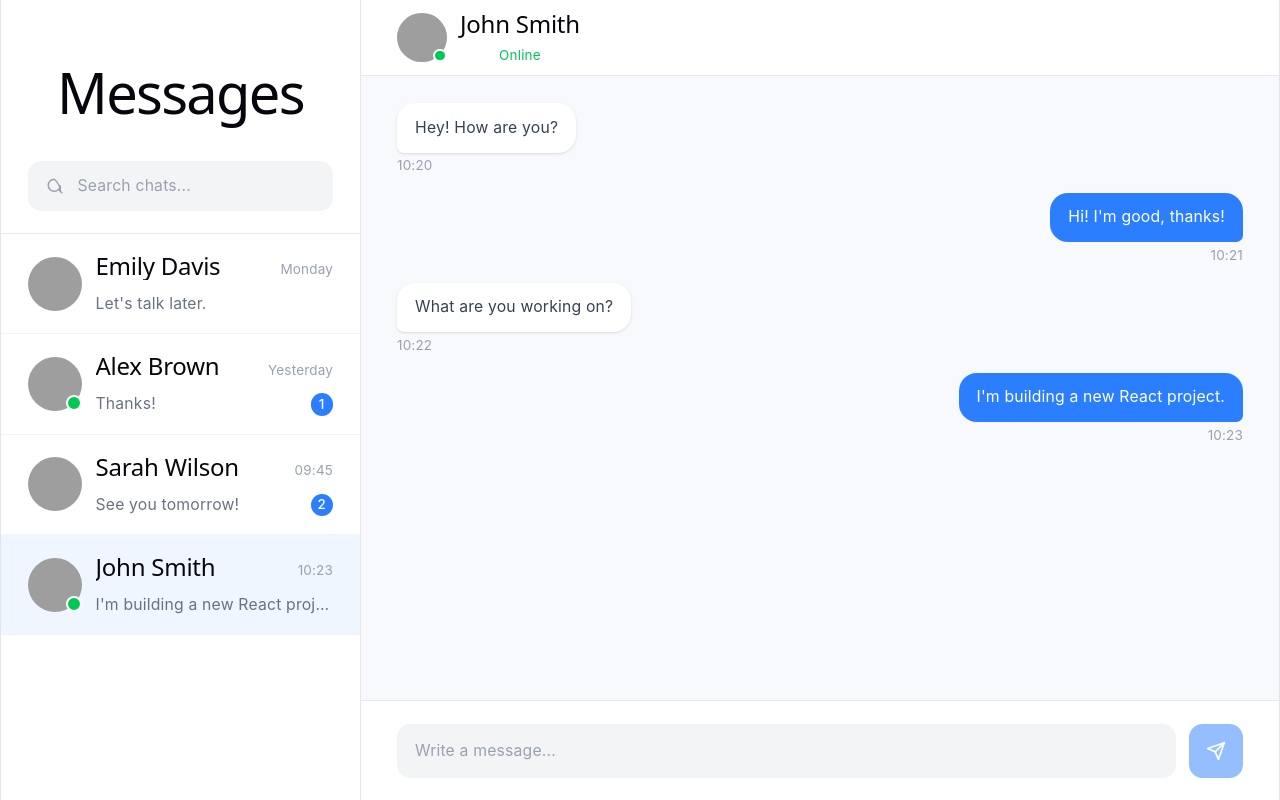
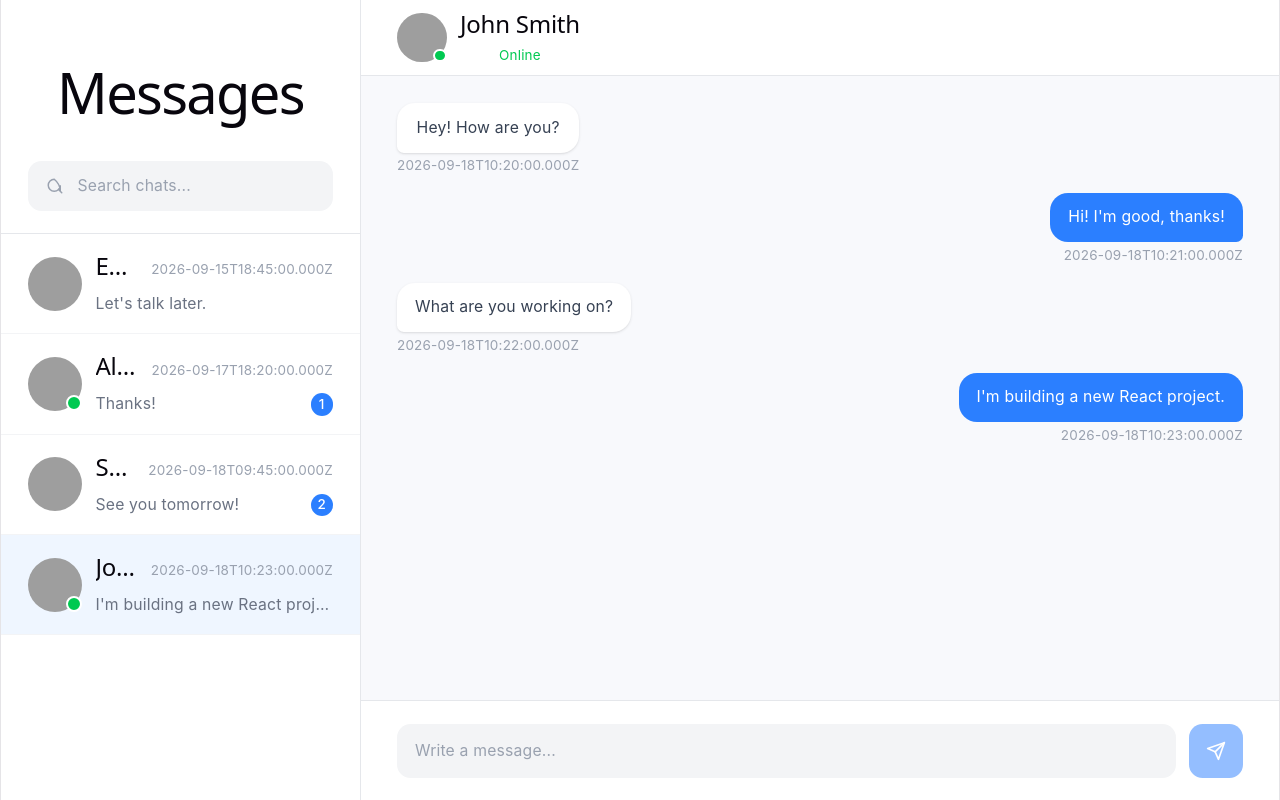
Before and after one commit to Filbertik/Chat_App, a React (Vite) app: page / in a window 1280 px wide. Built offline with nearby package versions, Linux system fonts and the light colour scheme; grey boxes are pictures that could not be loaded.

Commit message:
mock fix 2

```diff
--- a/src/data/mockChats.ts
+++ b/src/data/mockChats.ts
@@ -45,7 +45,7 @@ export const messages: Message[] = [
     chatId: "chat-1",
     senderId: "user-1",
     text: "Hey! How are you?",
-    createdAt: "10:20",
+    createdAt: "2026-09-18T10:20:00.000Z",
     isRead: true,
   },
   {
@@ -53,7 +53,7 @@ export const messages: Message[] = [
     chatId: "chat-1",
     senderId: "current-user",
     text: "Hi! I'm good, thanks!",
-    createdAt: "10:21",
+    createdAt: "2026-09-18T10:21:00.000Z",
     isRead: true,
   },
   {
@@ -61,7 +61,7 @@ export const messages: Message[] = [
     chatId: "chat-1",
     senderId: "user-1",
     text: "What are you working on?",
-    createdAt: "10:22",
+    createdAt: "2026-09-18T10:22:00.000Z",
     isRead: true,
   },
   {
@@ -69,7 +69,7 @@ export const messages: Message[] = [
     chatId: "chat-1",
     senderId: "current-user",
     text: "I'm building a new React project.",
-    createdAt: "10:23",
+    createdAt: "2026-09-18T10:23:00.000Z",
     isRead: true,
   },
   {
@@ -77,7 +77,7 @@ export const messages: Message[] = [
     chatId: "chat-2",
     senderId: "user-2",
     text: "See you tomorrow!",
-    createdAt: "09:45",
+    createdAt: "2026-09-18T09:45:00.000Z",
     isRead: false,
   },
   {
@@ -85,7 +85,7 @@ export const messages: Message[] = [
     chatId: "chat-3",
     senderId: "user-3",
     text: "Thanks!",
-    createdAt: "Yesterday",
+    createdAt: "2026-09-17T18:20:00.000Z",
     isRead: false,
   },
 ];
@@ -117,326 +117,9 @@ export const chats: Chat[] = [
       chatId: "chat-4",
       senderId: "user-4",
       text: "Let's talk later.",
-      createdAt: "Monday",
+      createdAt: "2026-09-15T18:45:00.000Z",
       isRead: true,
     },
     unreadCount: 0,
   },
 ];
-
-// import type { Chat, Message, User } from "@/types/chat";
-
-// export const currentUser: User = {
-//   id: "current-user",
-//   name: "You",
-//   avatar: "https://pravatar.cc",
-//   isOnline: true,
-// };
-
-// export const users: User[] = [
-//   {
-//     id: "user-1",
-//     name: "John Smith",
-//     avatar: "https://pravatar.cc",
-//     isOnline: true,
-//   },
-//   {
-//     id: "user-2",
-//     name: "Sarah Wilson",
-//     avatar: "https://pravatar.cc",
-//     isOnline: false,
-//   },
-//   {
-//     id: "user-3",
-//     name: "Alex Brown",
-//     avatar: "https://pravatar.cc",
-//     isOnline: true,
-//   },
-//   {
-//     id: "user-4",
-//     name: "Emily Davis",
-//     avatar: "https://pravatar.cc",
-//     isOnline: false,
-//   },
-// ];
-
-// export const messages: Message[] = [
-//   {
-//     id: "message-1",
-//     chatId: "chat-1",
-//     senderId: "user-1",
-//     text: "Hey! How are you?",
-//     createdAt: "10:20",
-//     isRead: true,
-//   },
-//   {
-//     id: "message-2",
-//     chatId: "chat-1",
-//     senderId: "current-user",
-//     text: "Hi! I'm good, thanks!",
-//     createdAt: "10:21",
-//     isRead: true,
-//   },
-//   {
-//     id: "message-3",
-//     chatId: "chat-1",
-//     senderId: "user-1",
-//     text: "What are you working on?",
-//     createdAt: "10:22",
-//     isRead: true,
-//   },
-//   {
-//     id: "message-4",
-//     chatId: "chat-1",
-//     senderId: "current-user",
-//     text: "I'm building a new React project.",
-//     createdAt: "10:23",
-//     isRead: true,
-//   },
-//   {
-//     id: "message-5",
-//     chatId: "chat-2",
-//     senderId: "user-2",
-//     text: "See you tomorrow!",
-//     createdAt: "09:45",
-//     isRead: false,
-//   },
-//   {
-//     id: "message-6",
-//     chatId: "chat-3",
-//     senderId: "user-3",
-//     text: "Thanks!",
-//     createdAt: "Yesterday",
-//     isRead: false,
-//   },
-// ];
-
-// export const chats: Chat[] = [
-//   {
-//     id: "chat-1",
-//     user: users[0],
-//     lastMessage: messages[3],
-//     unreadCount: 0,
-//   },
-//   {
-//     id: "chat-2",
-//     user: users[1],
-//     lastMessage: messages[4],
-//     unreadCount: 2,
-//   },
-//   {
-//     id: "chat-3",
-//     user: users[2],
-//     lastMessage: messages[5],
-//     unreadCount: 1,
-//   },
-//   {
-//     id: "chat-4",
-//     user: users[3],
-//     lastMessage: {
-//       id: "message-7",
-//       chatId: "chat-4",
-//       senderId: "user-4",
-//       text: "Let's talk later.",
-//       createdAt: "Monday",
-//       isRead: true,
-//     },
-//     unreadCount: 0,
-//   },
-// ];
-
-// // // Розкоментували імпорт типів
-// // import type { Message } from "@/types/chat";
-
-// // export const messages: Message[] = [
-// //   {
-// //     id: "message-1",
-// //     chatId: "chat-1",
-// //     senderId: "user-1",
-// //     text: "Hey! How are you?",
-// //     createdAt: "10:20",
-// //     isRead: true,
-// //   },
-// //   {
-// //     id: "message-2",
-// //     chatId: "chat-1",
-// //     senderId: "current-user",
-// //     text: "Hi! I'm good, thanks!",
-// //     createdAt: "10:21",
-// //     isRead: true,
-// //   },
-// //   {
-// //     id: "message-3",
-// //     chatId: "chat-1",
-// //     senderId: "user-1",
-// //     text: "What are you working on?",
-// //     createdAt: "10:22",
-// //     isRead: true,
-// //   },
-// //   {
-// //     id: "message-4",
-// //     chatId: "chat-1",
-// //     senderId: "current-user",
-// //     text: "I'm building a new React project.",
-// //     createdAt: "10:23",
-// //     isRead: true,
-// //   },
-// // ];
-
-// // // ... далі йде ваш закоментований код без змін
-
-// // // export const messages: Message[] = [
-// // //   {
-// // //     id: "message-1",
-// // //     chatId: "chat-1",
-// // //     senderId: "user-1",
-// // //     text: "Hey! How are you?",
-// // //     createdAt: "10:20",
-// // //     isRead: true,
-// // //   },
-// // //   {
-// // //     id: "message-2",
-// // //     chatId: "chat-1",
-// // //     senderId: "current-user",
-// // //     text: "Hi! I'm good, thanks!",
-// // //     createdAt: "10:21",
-// // //     isRead: true,
-// // //   },
-// // //   {
-// // //     id: "message-3",
-// // //     chatId: "chat-1",
-// // //     senderId: "user-1",
-// // //     text: "What are you working on?",
-// // //     createdAt: "10:22",
-// // //     isRead: true,
-// // //   },
-// // //   {
-// // //     id: "message-4",
-// // //     chatId: "chat-1",
-// // //     senderId: "current-user",
-// // //     text: "I'm building a new React project.",
-// // //     createdAt: "10:23",
-// // //     isRead: true,
-// // //   },
-// // // ];
-
-// // // // import type { Chat, Message, User } from "@/types/chat";
-
-// // // // export const currentUser: User = {
-// // // //   id: "current-user",
-// // // //   name: "You",
-// // // //   avatar: "https://i.pravatar.cc/150?img=12",
-// // // //   isOnline: true,
-// // // // };
-
-// // // // export const users: User[] = [
-// // // //   {
-// // // //     id: "user-1",
-// // // //     name: "John Smith",
-// // // //     avatar: "https://i.pravatar.cc/150?img=11",
-// // // //     isOnline: true,
-// // // //   },
-// // // //   {
-// // // //     id: "user-2",
-// // // //     name: "Sarah Wilson",
-// // // //     avatar: "https://i.pravatar.cc/150?img=32",
-// // // //     isOnline: false,
-// // // //   },
-// // // //   {
-// // // //     id: "user-3",
-// // // //     name: "Alex Brown",
-// // // //     avatar: "https://i.pravatar.cc/150?img=13",
-// // // //     isOnline: true,
-// // // //   },
-// // // //   {
-// // // //     id: "user-4",
-// // // //     name: "Emily Davis",
-// // // //     avatar: "https://i.pravatar.cc/150?img=44",
-// // // //     isOnline: false,
-// // // //   },
-// // // // ];
-
-// // // // export const messages: Message[] = [
-// // // //   {
-// // // //     id: "message-1",
-// // // //     chatId: "chat-1",
-// // // //     senderId: "user-1",
-// // // //     text: "Hey! How are you?",
-// // // //     createdAt: "10:20",
-// // // //     isRead: true,
-// // // //   },
-// // // //   {
-// // // //     id: "message-2",
-// // // //     chatId: "chat-1",
-// // // //     senderId: "current-user",
-// // // //     text: "Hi! I'm good, thanks!",
-// // // //     createdAt: "10:21",
-// // // //     isRead: true,
-// // // //   },
-// // // //   {
-// // // //     id: "message-3",
-// // // //     chatId: "chat-1",
-// // // //     senderId: "user-1",
-// // // //     text: "What are you working on?",
-// // // //     createdAt: "10:22",
-// // // //     isRead: true,
-// // // //   },
-// // // //   {
-// // // //     id: "message-4",
-// // // //     chatId: "chat-1",
-// // // //     senderId: "current-user",
-// // // //     text: "I'm building a new React project.",
-// // // //     createdAt: "10:23",
-// // // //     isRead: true,
-// // // //   },
-// // // //   {
-// // // //     id: "message-5",
-// // // //     chatId: "chat-2",
-// // // //     senderId: "user-2",
-// // // //     text: "See you tomorrow!",
-// // // //     createdAt: "09:45",
-// // // //     isRead: false,
-// // // //   },
-// // // //   {
-// // // //     id: "message-6",
-// // // //     chatId: "chat-3",
-// // // //     senderId: "user-3",
-// // // //     text: "Thanks!",
-// // // //     createdAt: "Yesterday",
-// // // //     isRead: false,
-// // // //   },
-// // // // ];
-
-// // // // export const chats: Chat[] = [
-// // // //   {
-// // // //     id: "chat-1",
-// // // //     user: users[0],
-// // // //     lastMessage: messages[3],
-// // // //     unreadCount: 0,
-// // // //   },
-// // // //   {
-// // // //     id: "chat-2",
-// // // //     user: users[1],
-// // // //     lastMessage: messages[4],
-// // // //     unreadCount: 2,
-// // // //   },
-// // // //   {
-// // // //     id: "chat-3",
-// // // //     user: users[2],
-// // // //     lastMessage: messages[5],
-// // // //     unreadCount: 1,
-// // // //   },
-// // // //   {
-// // // //     id: "chat-4",
-// // // //     user: users[3],
-// // // //     lastMessage: {
-// // // //       id: "message-7",
-// // // //       chatId: "chat-4",
-// // // //       senderId: "user-4",
-// // // //       text: "Let's talk later.",
-// // // //       createdAt: "Monday",
-// // // //       isRead: true,
-// // // //     },
-// // // //     unreadCount: 0,
-// // // //   },
-// // // // ];
```
